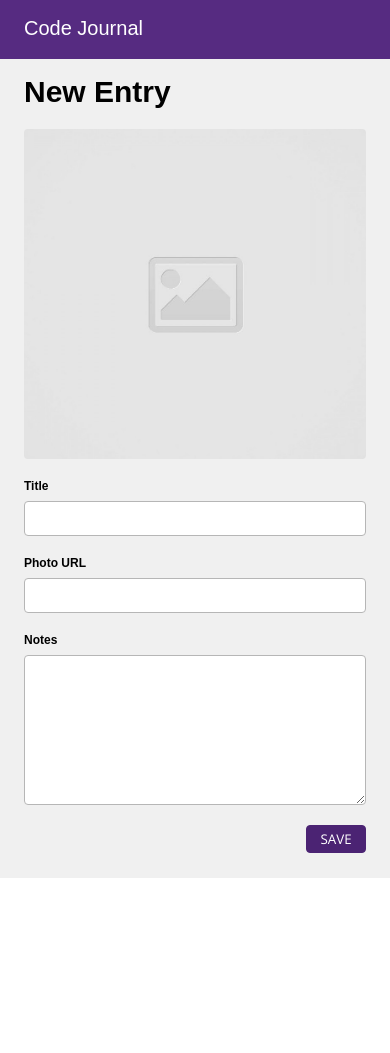
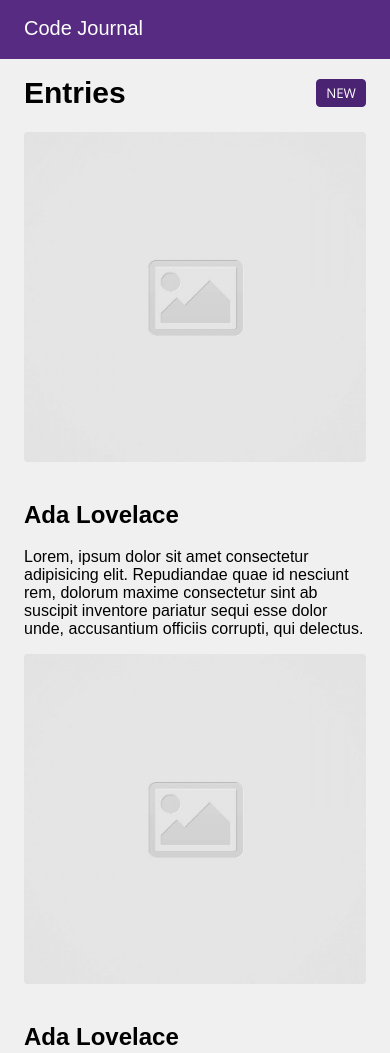
Before and after one commit to Jktanisaka/code-journal, a website: page index.html in a window 390 px wide. Shown: the top 1053 px of the page. Before the commit the page ends 878 px from the top, so only its background shows below. Drawn offline with nearby package versions, Linux system fonts and the light colour scheme; a web font is replaced by a local one.

Commit message:
entries look good on mobile and desktop

```diff
--- a/css/layout.css
+++ b/css/layout.css
@@ -39,4 +39,9 @@
   h2 {
     margin-left: 12px;
   }
+
+  .h2-stretch {
+    margin-top: 0;
+    margin-left: 0;
+  }
 }
--- a/css/styles.css
+++ b/css/styles.css
@@ -103,3 +103,45 @@ textarea {
   font-size: 16px;
   line-height: 22px;
 }
+
+.h2-entry {
+  font-family: "Proza Libre", sans-serif;
+  font-size: 24px;
+  font-weight: 600;
+  color: black;
+}
+
+.p-entry {
+  font-family: "Proza Libre", sans-serif;
+}
+
+ul {
+  list-style-type: none;
+  padding-left: 0;
+  margin-top: 0;
+  margin-bottom: 0;
+}
+
+.justify-between {
+  justify-content: space-between;
+}
+
+.new-button {
+  font-family: "Open Sans", sans-serif;
+  font-weight: 300;
+  background-color: rgb(75, 35, 115);
+  color: white;
+  border-radius: 4px;
+  border: 1px solid rgb(75, 35, 115);
+  margin-top: 20px;
+  margin-bottom: 25px;
+  height: 28px;
+  width: 50px;
+}
+
+.image-entry {
+  width: 100%;
+  height: 330px;
+  border-radius: 4px;
+  margin-bottom: 24px;
+}
--- a/index.html
+++ b/index.html
@@ -29,7 +29,7 @@
     </div>
   </div>
   <div class="gray">
-    <div class="container gray">
+    <div class="container gray hidden">
       <form action="" method="get">
         <main class="row gray">
           <div class="column-full">
@@ -54,7 +54,42 @@
         </main>
       </form>
     </div>
+    <div data-view="entries" class="container gray">
+      <div class="row">
+        <div class="column-full flex align-center justify-between">
+          <h1>Entries</h1>
+          <button type="button" class="new-button">NEW</button>
+        </div>
+      </div>
+      <ul>
+        <li class="row">
+          <div class="column-half flex justify-center">
+            <img src="images/placeholder-image-square.jpg" class="cover image-entry">
+          </div>
+          <div class="column-half ">
+            <h2 class="h2-stretch h2-entry">Ada Lovelace</h2>
+            <p class="p-entry">Lorem, ipsum dolor sit amet consectetur adipisicing elit. Repudiandae
+              quae id nesciunt rem, dolorum maxime consectetur sint ab suscipit
+              inventore pariatur sequi esse dolor unde, accusantium officiis corrupti,
+              qui delectus.</p>
+          </div>
+        </li>
+        <li class="row">
+          <div class="column-half flex justify-center">
+            <img src="images/placeholder-image-square.jpg" class="cover image-entry">
+          </div>
+          <div class="column-half ">
+            <h2 class="h2-stretch h2-entry">Ada Lovelace</h2>
+            <p class="p-entry">Lorem, ipsum dolor sit amet consectetur adipisicing elit. Repudiandae
+              quae id nesciunt rem, dolorum maxime consectetur sint ab suscipit
+              inventore pariatur sequi esse dolor unde, accusantium officiis corrupti,
+              qui delectus.</p>
+          </div>
+        </li>
+      </ul>
+    </div>
   </div>
+
   <script src="js/data.js"></script>
   <script src="js/main.js"></script>
 </body>
```
